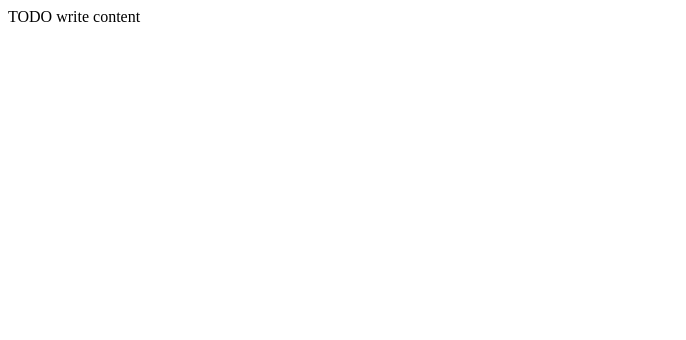
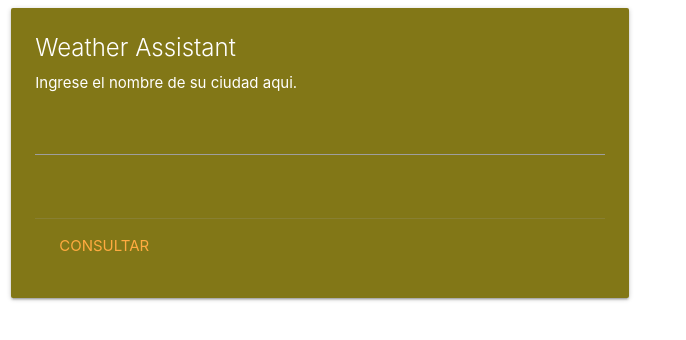
Before and after one commit to nicorios/Weather_asistant, a plain HTML site: page web/index.html in a window 1280 px wide. Shown: the whole page, without its empty margins (0-686 px from the left). Drawn offline with nearby package versions, Linux system fonts and the light colour scheme.

Commit message:
Vista ready

```diff
--- a/web/index.html
+++ b/web/index.html
@@ -1,16 +1,37 @@
 <!DOCTYPE html>
-<!--
-To change this license header, choose License Headers in Project Properties.
-To change this template file, choose Tools | Templates
-and open the template in the editor.
--->
-<html>
-    <head>
-        <title>TODO supply a title</title>
-        <meta charset="UTF-8">
-        <meta name="viewport" content="width=device-width, initial-scale=1.0">
-    </head>
-    <body>
-        <div>TODO write content</div>
-    </body>
+<html lang="en">
+<head>
+	<meta charset="UTF-8">
+	<title>Weather</title>
+
+	<link rel="stylesheet" href="https://cdnjs.cloudflare.com/ajax/libs/materialize/0.98.0/css/materialize.min.css">
+</head>
+<body>
+
+
+	<div class="row">
+        <div class="col s12 m6">
+          <div class="card lime darken-4">
+            <div class="card-content white-text">
+              <span class="card-title">Weather Assistant</span>
+              <p>Ingrese el nombre de su ciudad aqui.</p>
+              <div class="row">
+				    <form class="col s12">
+				      <div class="row">
+				        <div class="input-field col s12">
+				          <input id="city_name" type="text">
+				        </div>
+				    </form>
+				  </div>
+            </div>
+            <div class="card-action">
+              <a href="#">Consultar</a>
+            </div>
+          </div>
+        </div>
+      </div>
+
+	<script src="https://cdnjs.cloudflare.com/ajax/libs/materialize/0.98.0/js/materialize.min.js"></script>
+
+</body>
 </html>
```
Also changed, not shown: 1 other file.
